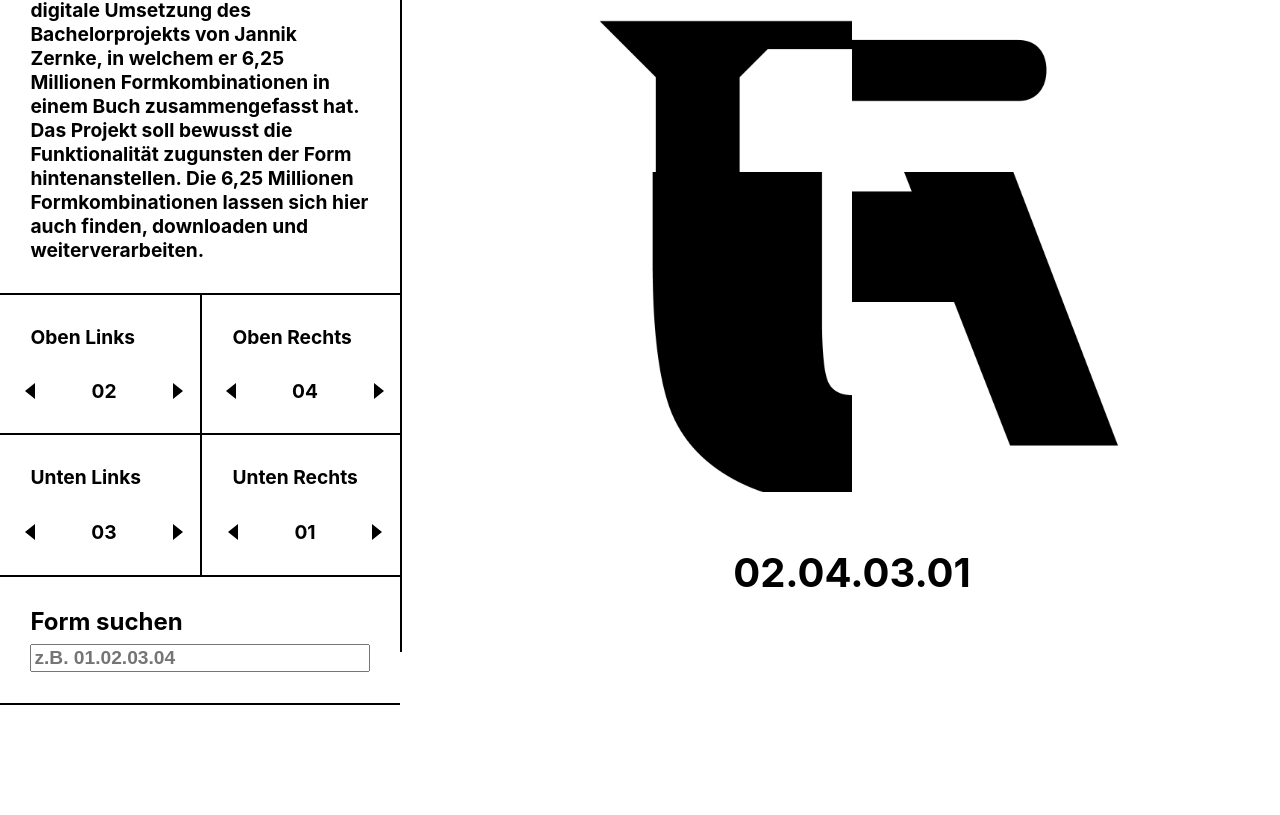
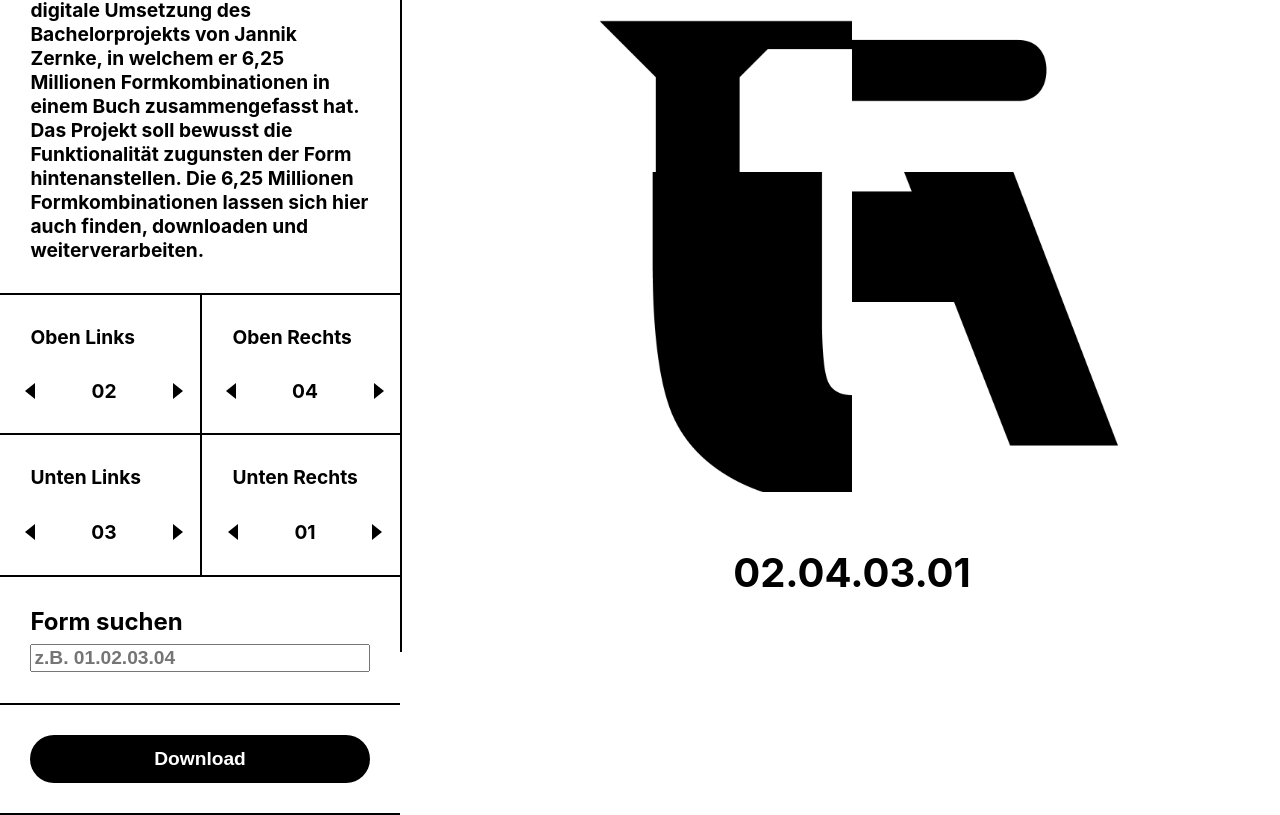
Before and after one commit to jandriescher/formen-ohne-funktion, a React (Create React App) app: page / in a window 1280 px wide. Shown: the part 148-963 px from the top of the page. Before the commit the page ends 853 px from the top, so only its background shows below. Built offline with nearby package versions, Linux system fonts and the light colour scheme.

Commit message:
add download

```diff
--- a/package.json
+++ b/package.json
@@ -4,6 +4,7 @@
   "private": true,
   "dependencies": {
     "cra-template": "1.2.0",
+    "html2canvas": "^1.4.1",
     "react": "^19.0.0",
     "react-dom": "^19.0.0",
     "react-scripts": "5.0.1",
--- a/src/components/ContentPlane/ImagePlane/ImageGrid/index.js
+++ b/src/components/ContentPlane/ImagePlane/ImageGrid/index.js
@@ -23,7 +23,7 @@ const ImageGrid = ({ imageKeys }) => {
   }
 
   return (
-    <ImageGridContainer>
+    <ImageGridContainer id='image-grid'>
       <Tile src={imagePaths.topLeft} alt="topLeft" />
       <Tile src={imagePaths.topRight} alt="topRight" />
       <Tile src={imagePaths.bottomLeft} alt="bottomLeft" />
--- /dev/null
+++ b/src/components/Sidebar/Download/index.js
@@ -0,0 +1,49 @@
+import html2canvas from 'html2canvas'
+import { useContext } from 'react'
+import styled from 'styled-components'
+import { styles } from '../../../constants'
+import { ImageDataContext } from '../../../context/ImageDataProvider'
+
+
+const DownloadContainer = styled.div`
+  display: flex;
+  flex-direction: column;
+  justify-content: center;
+  padding: ${styles.spacing.padding};
+  border-bottom: ${styles.borders.strength} solid black;
+`
+
+const Button = styled.button`
+  height: 3rem;
+  background-color: black;
+  color: white;
+  font-size: ${styles.font.paragraph.size};
+  font-weight: ${styles.font.paragraph.weight};
+  border: none;
+  border-radius: 100px;
+  cursor: pointer;
+`
+
+const Download = () => {
+  const { imageCode } = useContext(ImageDataContext)
+
+  const handleDownload = async () => {
+    const gridElement = document.getElementById('image-grid')
+    if (!gridElement) return;
+
+    const canvas = await html2canvas(gridElement)
+
+    const link = document.createElement('a')
+    link.download = `${imageCode}.png`
+    link.href = canvas.toDataURL('image/png')
+    link.click()
+  }
+
+  return (
+    <DownloadContainer>
+      <Button onClick={handleDownload}>Download</Button>
+    </DownloadContainer>
+  )
+}
+
+export default Download
--- a/src/components/Sidebar/index.js
+++ b/src/components/Sidebar/index.js
@@ -3,6 +3,7 @@ import Controls from './Controls'
 import Header from './Header'
 import Description from './Description'
 import Search from './Search'
+import Download from './Download'
 
 const SideBarContainer = styled.div`
   background-color: white;
@@ -15,6 +16,7 @@ const Sidebar = () => {
       <Description />
       <Controls />
       <Search />
+      <Download />
     </SideBarContainer>
   )
 }
```
Also changed, not shown: 1 other file (tests, documents, lock files or other folders).
